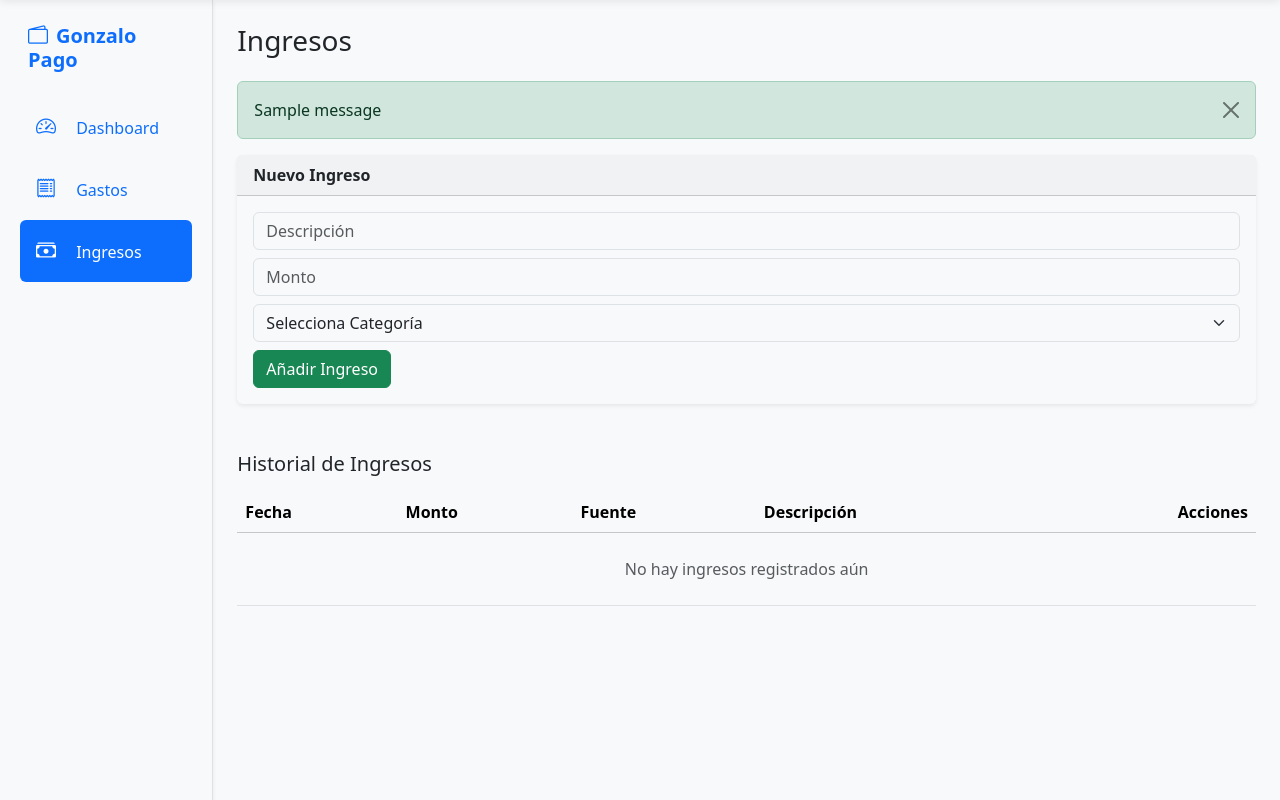
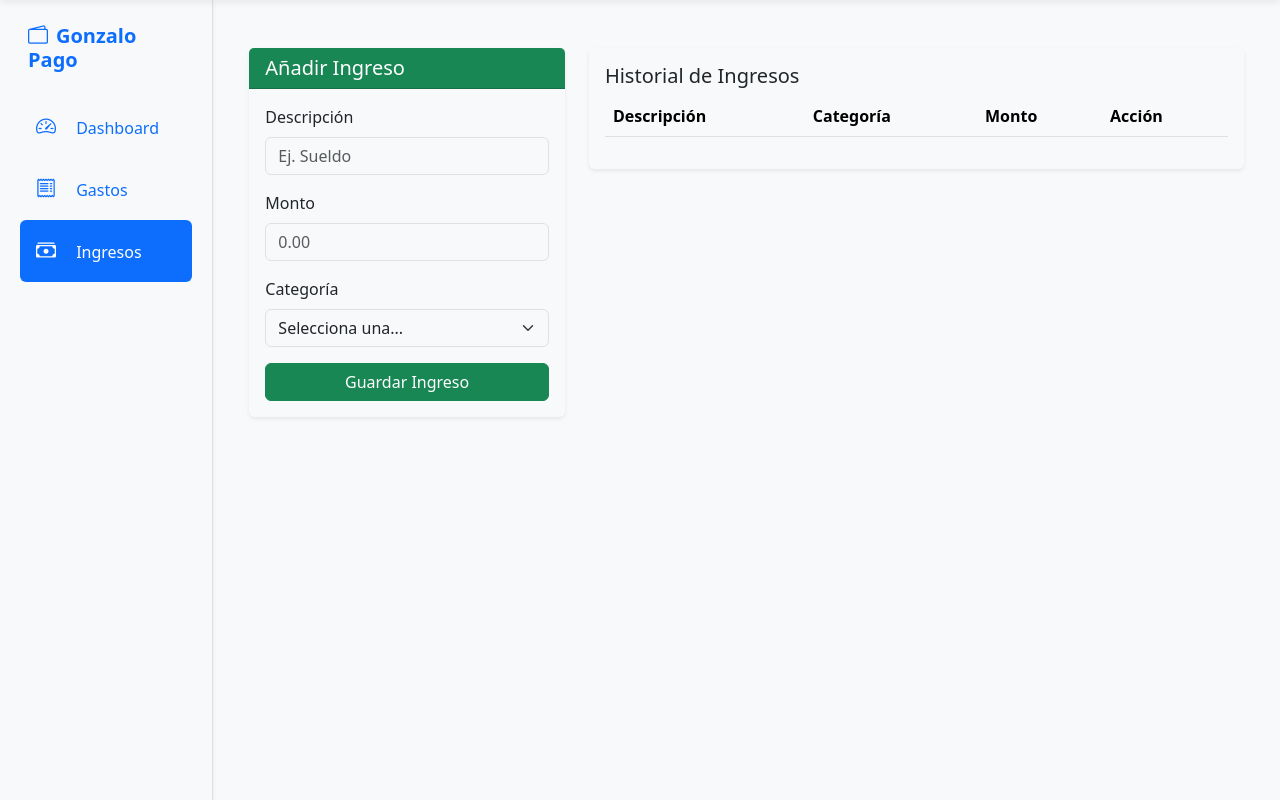
Before and after one commit to blazeunk/Gonzalo-pago-1, a Flask app: page /incomes in a window 1280 px wide. Shown: the part 142-942 px from the top of the page. Run offline with Flask 3, Linux system fonts and the light colour scheme; the visitor is signed in with stand-in values (Sample User, id 1); one stand-in notice (Sample message) is shown; data that the repository does not hold is empty; some libraries are stand-ins or nearby versions.

Commit message:
Refactor income template structure and forms

```diff
--- a/templates/incomes.html
+++ b/templates/incomes.html
@@ -1,189 +1,72 @@
 {% extends "base.html" %}
-{% block title %}Ingresos{% endblock %}
-
 {% block content %}
-
-<div class="d-flex justify-content-between align-items-center mb-4">
-    <h2 class="h3 mb-0">Ingresos</h2>
-</div>
-
-{% with messages = get_flashed_messages(with_categories=true) %}
-  {% if messages %}
-    {% for category, message in messages %}
-      <div class="alert alert-{{ category }} alert-dismissible fade show" role="alert">
-        {{ message }}
-        <button type="button" class="btn-close" data-bs-dismiss="alert"></button>
-      </div>
-    {% endfor %}
-  {% endif %}
-{% endwith %}
-
-<!-- Nuevo Ingreso -->
-<div class="card shadow-sm mb-5">
-    <div class="card-header fw-semibold">Nuevo Ingreso</div>
-    <div class="card-body">
-        <form method="POST" action="{{ url_for('agregar_ingreso') }}">
-    <input type="text" name="descripcion" placeholder="Descripción" required class="form-control mb-2">
-    <input type="number" step="0.01" name="monto" placeholder="Monto" required class="form-control mb-2">
-
-    <select name="categoria_id" class="form-select mb-2" required>
-        <option value="" disabled selected>Selecciona Categoría</option>
-        {% for cat in categorias %}
-            <option value="{{ cat.id }}">{{ cat.nombre }}</option>
-        {% endfor %}
-    </select>
-
-    <button type="submit" class="btn btn-success">Añadir Ingreso</button>
-</form>
-    </div>
-</div>
-
-<h5 class="mb-3">Historial de Ingresos</h5>
-
-<div class="table-responsive">
-    <table class="table table-hover align-middle">
-        <thead class="table-light">
-            <tr>
-                <th>Fecha</th>
-                <th>Monto</th>
-                <th>Fuente</th>
-                <th>Descripción</th>
-                <th class="text-end">Acciones</th>
-            </tr>
-        </thead>
-        <tbody>
-            {% for inc in incomes %}
-            <tr data-id="{{ inc.id }}"
-                data-fecha="{{ inc.fecha }}"
-                data-monto="{{ inc.monto }}"
-                data-categoria-id="{{ inc.categoria_id }}"
-                data-descripcion="{{ inc.descripcion or '' }}">
-                <td>{{ inc.fecha }}</td>
-                <td class="fw-bold text-success">${{ "%.2f"|format(inc.monto) }}</td>
-                <td><span class="badge bg-success-subtle text-success">{{ inc.categoria }}</span></td>
-                <td class="text-truncate" style="max-width: 250px;">{{ inc.descripcion or '—' }}</td>
-                <td class="text-end">
-                    <button class="btn btn-sm btn-outline-primary edit-income me-2">
-                        <i class="bi bi-pencil-square"></i> Editar
-                    </button>
-                    <button class="btn btn-sm btn-outline-danger delete-income">
-                        <i class="bi bi-trash"></i> Eliminar
-                    </button>
-                </td>
-            </tr>
-            {% else %}
-            <tr><td colspan="5" class="text-center py-4 text-muted">No hay ingresos registrados aún</td></tr>
-            {% endfor %}
-        </tbody>
-    </table>
-</div>
-
-<!-- Modal Editar Ingreso -->
-<div class="modal fade" id="editIncomeModal" tabindex="-1" aria-hidden="true">
-    <div class="modal-dialog">
-        <div class="modal-content">
-            <div class="modal-header">
-                <h5 class="modal-title">Editar Ingreso</h5>
-                <button type="button" class="btn-close" data-bs-dismiss="modal"></button>
-            </div>
-            <form id="editIncomeForm" method="POST">
-                <div class="modal-body">
-                    <input type="hidden" name="id" id="edit_income_id">
-                    <div class="row g-3">
-                        <div class="col-6">
-                            <label class="form-label small">Fecha</label>
-                            <input type="date" name="date" id="edit_fecha_ing" class="form-control" required>
+<div class="container mt-4">
+    <div class="row">
+        <div class="col-md-4">
+            <div class="card shadow-sm">
+                <div class="card-header bg-success text-white">
+                    <h5 class="mb-0">Añadir Ingreso</h5>
+                </div>
+                <div class="card-body">
+                    <form action="{{ url_for('agregar_income') }}" method="POST">
+                        <div class="mb-3">
+                            <label class="form-label">Descripción</label>
+                            <input type="text" name="descripcion" class="form-control" placeholder="Ej. Sueldo" required>
                         </div>
-                        <div class="col-6">
-                            <label class="form-label small">Monto</label>
-                            <input type="number" step="0.01" name="amount" id="edit_monto_ing" class="form-control" required>
+                        <div class="mb-3">
+                            <label class="form-label">Monto</label>
+                            <input type="number" step="0.01" name="monto" class="form-control" placeholder="0.00" required>
                         </div>
-                        <div class="col-12">
-                            <label class="form-label small">Fuente</label>
-                            <select name="categoria_id" id="edit_categoria_id_ing" class="form-select" required>
+                        <div class="mb-3">
+                            <label class="form-label">Categoría</label>
+                            <select name="categoria_id" class="form-select" required>
+                                <option value="" disabled selected>Selecciona una...</option>
                                 {% for cat in categorias %}
                                     <option value="{{ cat.id }}">{{ cat.nombre }}</option>
                                 {% endfor %}
                             </select>
                         </div>
-                        <div class="col-12">
-                            <label class="form-label small">Descripción</label>
-                            <input type="text" name="desc" id="edit_descripcion_ing" class="form-control">
-                        </div>
+                        <button type="submit" class="btn btn-success w-100">Guardar Ingreso</button>
+                    </form>
+                </div>
+            </div>
+        </div>
+
+        <div class="col-md-8">
+            <div class="card shadow-sm">
+                <div class="card-body">
+                    <h5 class="card-title">Historial de Ingresos</h5>
+                    <div class="table-responsive">
+                        <table class="table table-hover">
+                            <thead>
+                                <tr>
+                                    <th>Descripción</th>
+                                    <th>Categoría</th>
+                                    <th>Monto</th>
+                                    <th>Acción</th>
+                                </tr>
+                            </thead>
+                            <tbody>
+                                {% for ingreso in ingresos_lista %}
+                                <tr>
+                                    <td>{{ ingreso.descripcion }}</td>
+                                    <td>
+                                        <span class="badge bg-secondary">
+                                            {{ ingreso.categorias_ingresos.nombre if ingreso.categorias_ingresos else 'Sin categoría' }}
+                                        </span>
+                                    </td>
+                                    <td class="text-success">+${{ "%.2f"|format(ingreso.monto) }}</td>
+                                    <td>
+                                        <button class="btn btn-sm btn-outline-secondary">Eliminar</button>
+                                    </td>
+                                </tr>
+                                {% endfor %}
+                            </tbody>
+                        </table>
                     </div>
                 </div>
-                <div class="modal-footer">
-                    <button type="button" class="btn btn-secondary" data-bs-dismiss="modal">Cancelar</button>
-                    <button type="submit" class="btn btn-success">Guardar Cambios</button>
-                </div>
-            </form>
-        </div>
-    </div>
-</div>
-
-<!-- Modal Confirmar Eliminar Ingreso -->
-<div class="modal fade" id="deleteIncomeModal" tabindex="-1" aria-hidden="true">
-    <div class="modal-dialog modal-dialog-centered">
-        <div class="modal-content">
-            <div class="modal-header bg-danger text-white">
-                <h5 class="modal-title">¿Eliminar este ingreso?</h5>
-                <button type="button" class="btn-close btn-close-white" data-bs-dismiss="modal"></button>
-            </div>
-            <div class="modal-body">
-                <ul class="list-group">
-                    <li class="list-group-item"><strong>Monto:</strong> <span id="delete_monto_ing" class="fw-bold"></span></li>
-                    <li class="list-group-item"><strong>Descripción:</strong> <span id="delete_descripcion_ing"></span></li>
-                </ul>
-                <p class="text-danger mt-3 mb-0"><small>Esta acción no se puede deshacer.</small></p>
-            </div>
-            <div class="modal-footer">
-                <button type="button" class="btn btn-secondary" data-bs-dismiss="modal">Cancelar</button>
-                <button type="button" class="btn btn-danger" id="confirmDeleteIncome">Eliminar Definitivamente</button>
             </div>
         </div>
     </div>
 </div>
-
-<script>
-$(document).ready(function () {
-
-    // Editar Ingreso
-    $('.edit-income').on('click', function () {
-        const row = $(this).closest('tr');
-
-        $('#edit_income_id').val(row.data('id'));
-        $('#edit_fecha_ing').val(row.data('fecha'));
-        $('#edit_monto_ing').val(row.data('monto'));
-        $('#edit_descripcion_ing').val(row.data('descripcion'));
-        $('#edit_categoria_id_ing').val(row.data('categoria-id'));
-
-        $('#editIncomeForm').attr('action', '/edit_income/' + row.data('id'));
-        $('#editIncomeModal').modal('show');
-    });
-
-    // Eliminar Ingreso
-    let deleteId = null;
-
-    $('.delete-income').on('click', function () {
-        deleteId = $(this).data('id');
-        $('#delete_monto_ing').text('$' + parseFloat($(this).data('monto')).toFixed(2));
-        $('#delete_descripcion_ing').text($(this).data('descripcion') || 'Sin descripción');
-        $('#deleteIncomeModal').modal('show');
-    });
-
-    $('#confirmDeleteIncome').on('click', function () {
-        if (deleteId) {
-            $.ajax({
-                url: '/delete_income/' + deleteId,
-                type: 'POST',
-                success: function() {
-                    $('#deleteIncomeModal').modal('hide');
-                    location.reload();
-                }
-            });
-        }
-    });
-});
-</script>
-
 {% endblock %}
```
